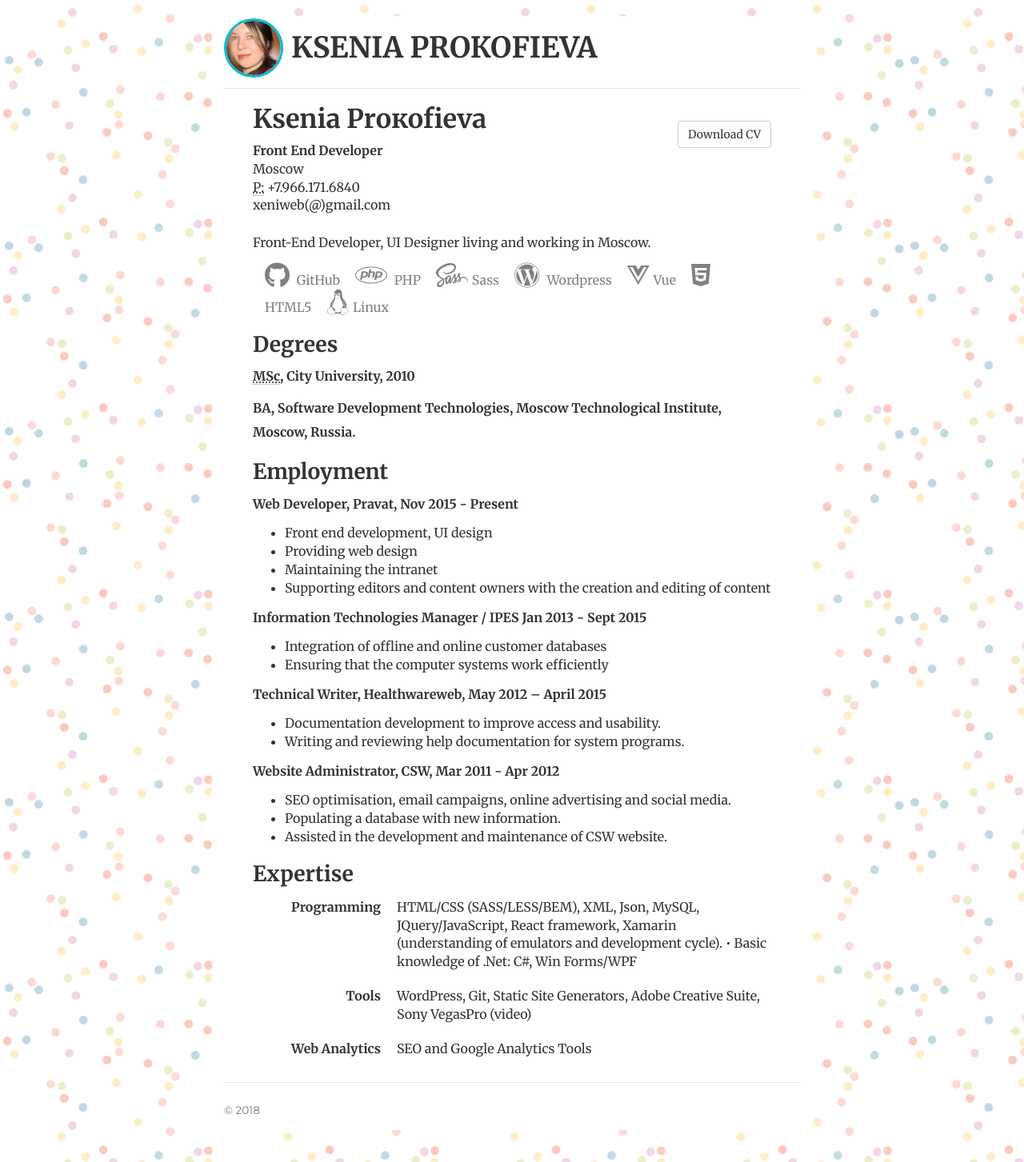
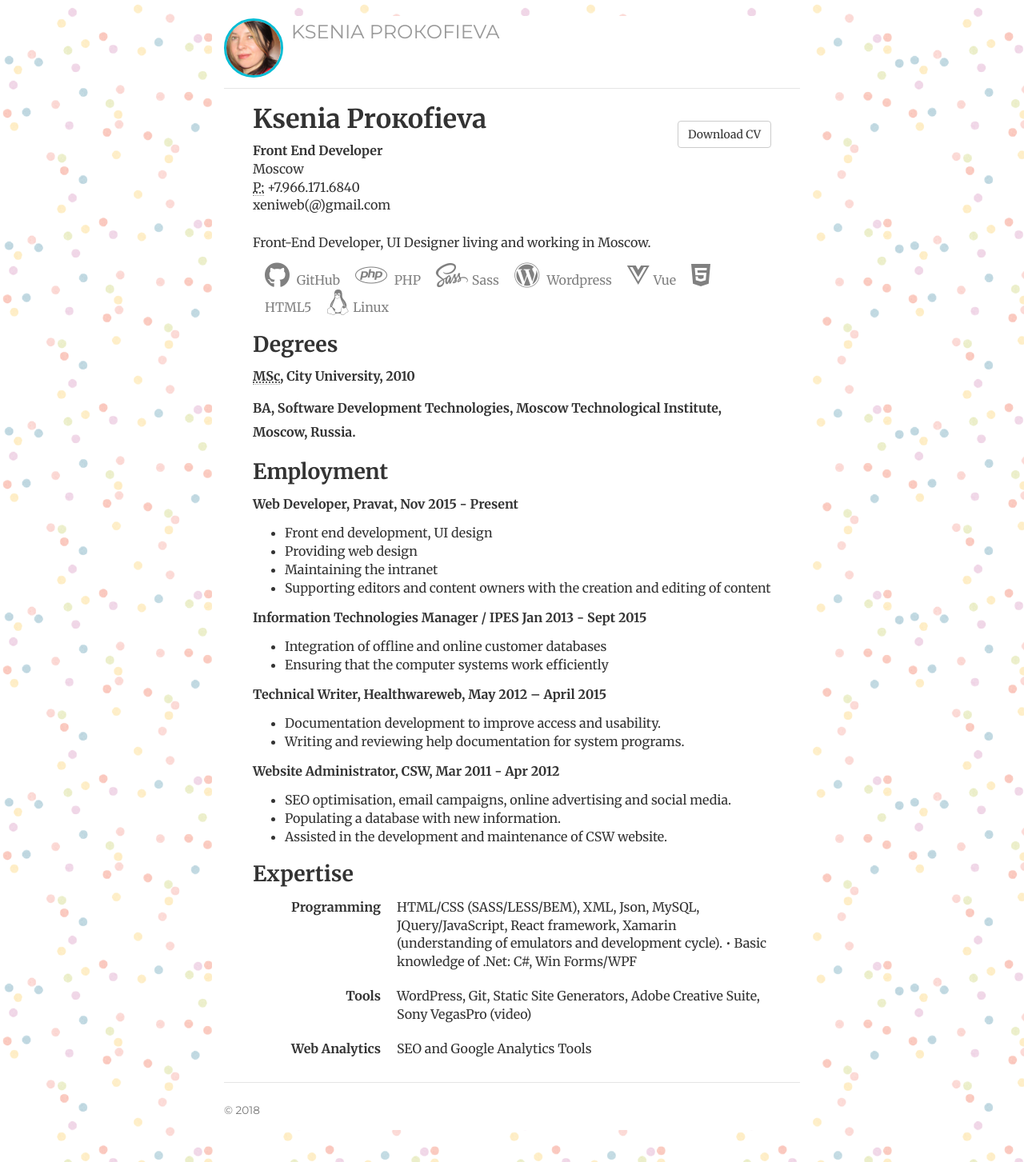
Before and after one commit to cvkp/cvkp.github.io, a Jekyll site: the page built from index-en.html, in a window 1280 px wide. Shown: the whole page at 80% size. Built offline with Jekyll 4.4.1, drawn with Linux system fonts in a browser that asks for light colours; nearby versions of some CDN libraries.

Commit message:
Update english.html

```diff
--- a/_layouts/english.html
+++ b/_layouts/english.html
@@ -21,7 +21,7 @@
         </a>
 
 	    			<li>
-				<span itemprop="name"><h1>Ksenia Prокоfieva</h1></span>
+				<h3 class="text-muted">Ksenia Prокоfieva</h3>
 			</li>
 
 
```
